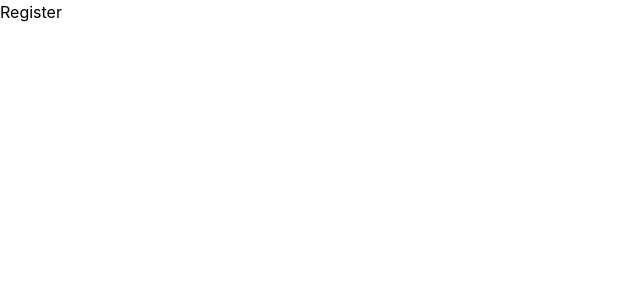
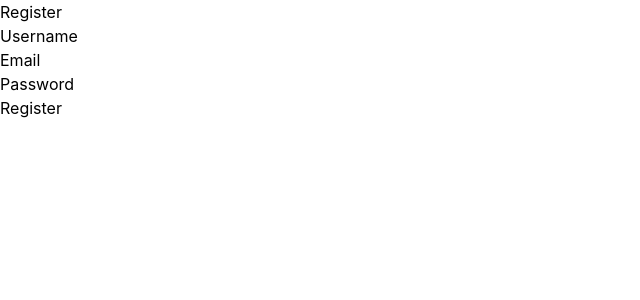
Before and after one commit to tpham0322/GameHub-Frontend, a React (Vite) app: page /register in a window 1280 px wide. Shown: the top 300 px of the page, without its empty margins (0-640 px from the left). Built offline with nearby package versions, Linux system fonts and the light colour scheme.

Commit message:
ProtectedRoute implementation, checks logged in

```diff
--- /dev/null
+++ b/src/components/ProtectedRoute.tsx
@@ -0,0 +1,18 @@
+import { Navigate } from "react-router-dom";
+import { useAuth } from "../context/AuthContext";
+
+interface ProtectedRouteProps {
+  children: React.ReactNode;
+}
+
+function ProtectedRoute({ children }: ProtectedRouteProps) {
+  const { user } = useAuth();
+
+  if (!user) {
+    return <Navigate to="/login" replace />;
+  }
+
+  return children;
+}
+
+export default ProtectedRoute;
--- a/src/pages/Register.tsx
+++ b/src/pages/Register.tsx
@@ -1,5 +1,83 @@
+import { useState } from "react";
+import { useNavigate } from "react-router-dom";
+import { api } from "../services/api";
+
 function Register() {
-  return <h1>Register</h1>;
+  const navigate = useNavigate();
+
+  const [username, setUsername] = useState("");
+  const [email, setEmail] = useState("");
+  const [password, setPassword] = useState("");
+  const [error, setError] = useState("");
+  const [loading, setLoading] = useState(false);
+
+  const handleSubmit = async (event: React.FormEvent) => {
+    event.preventDefault();
+
+    setError("");
+    setLoading(true);
+
+    try {
+      await api.post("/auth/register", {
+        username,
+        email,
+        password,
+      });
+
+      navigate("/login");
+    } catch (error) {
+      setError("Registration failed");
+    } finally {
+      setLoading(false);
+    }
+  };
+
+  return (
+    <div>
+      <h1>Register</h1>
+
+      <form onSubmit={handleSubmit}>
+        <div>
+          <label htmlFor="username">Username</label>
+          <input
+            id="username"
+            type="text"
+            value={username}
+            onChange={(event) => setUsername(event.target.value)}
+            required
+          />
+        </div>
+
+        <div>
+          <label htmlFor="email">Email</label>
+          <input
+            id="email"
+            type="email"
+            value={email}
+            onChange={(event) => setEmail(event.target.value)}
+            required
+          />
+        </div>
+
+        <div>
+          <label htmlFor="password">Password</label>
+          <input
+            id="password"
+            type="password"
+            value={password}
+            onChange={(event) => setPassword(event.target.value)}
+            required
+          />
+        </div>
+
+        {error && <p>{error}</p>}
+
+        <button type="submit" disabled={loading}>
+          {loading ? "Creating account..." : "Register"}
+        </button>
+      </form>
+    </div>
+  );
 }
 
 export default Register;
```
